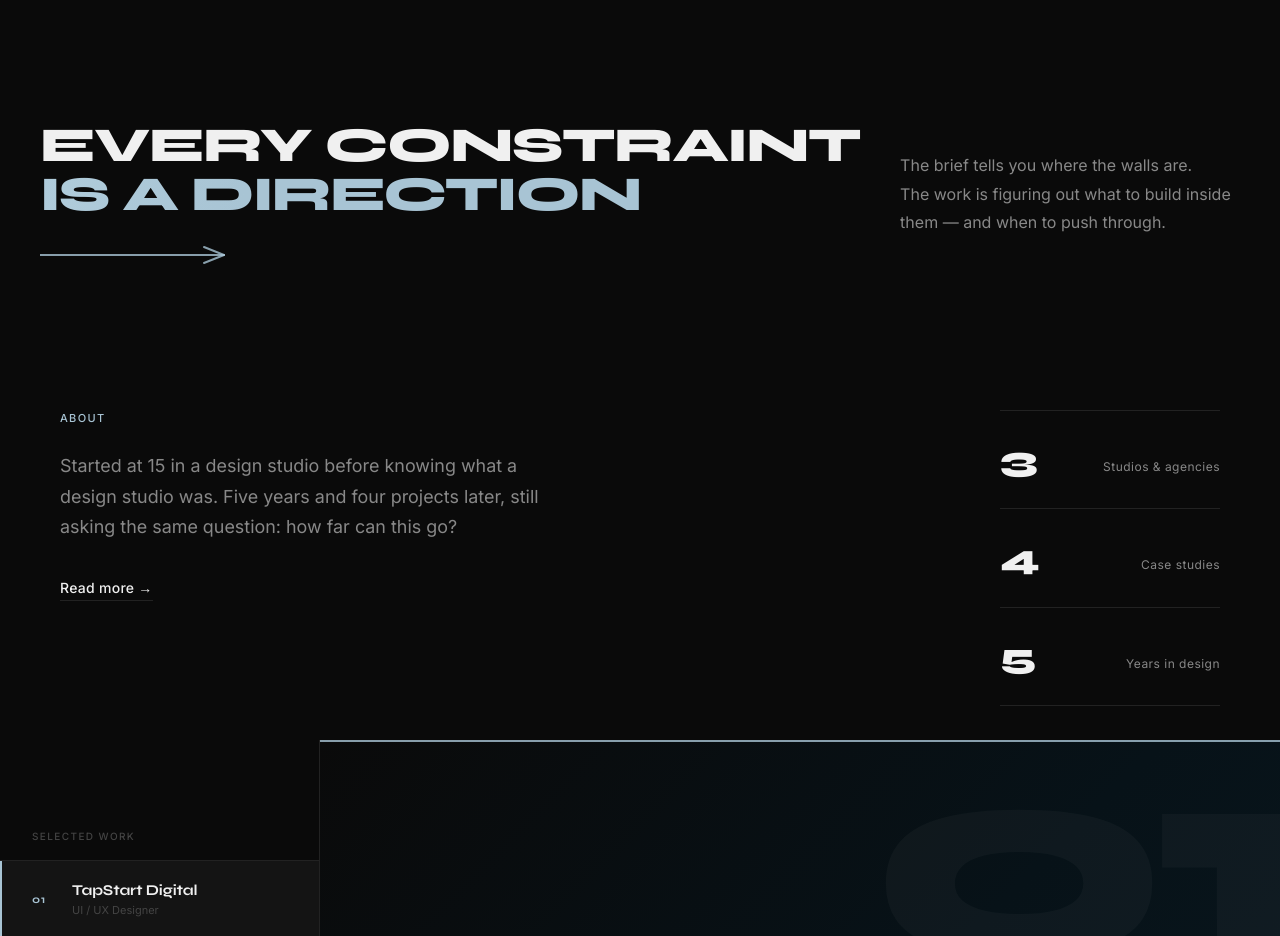
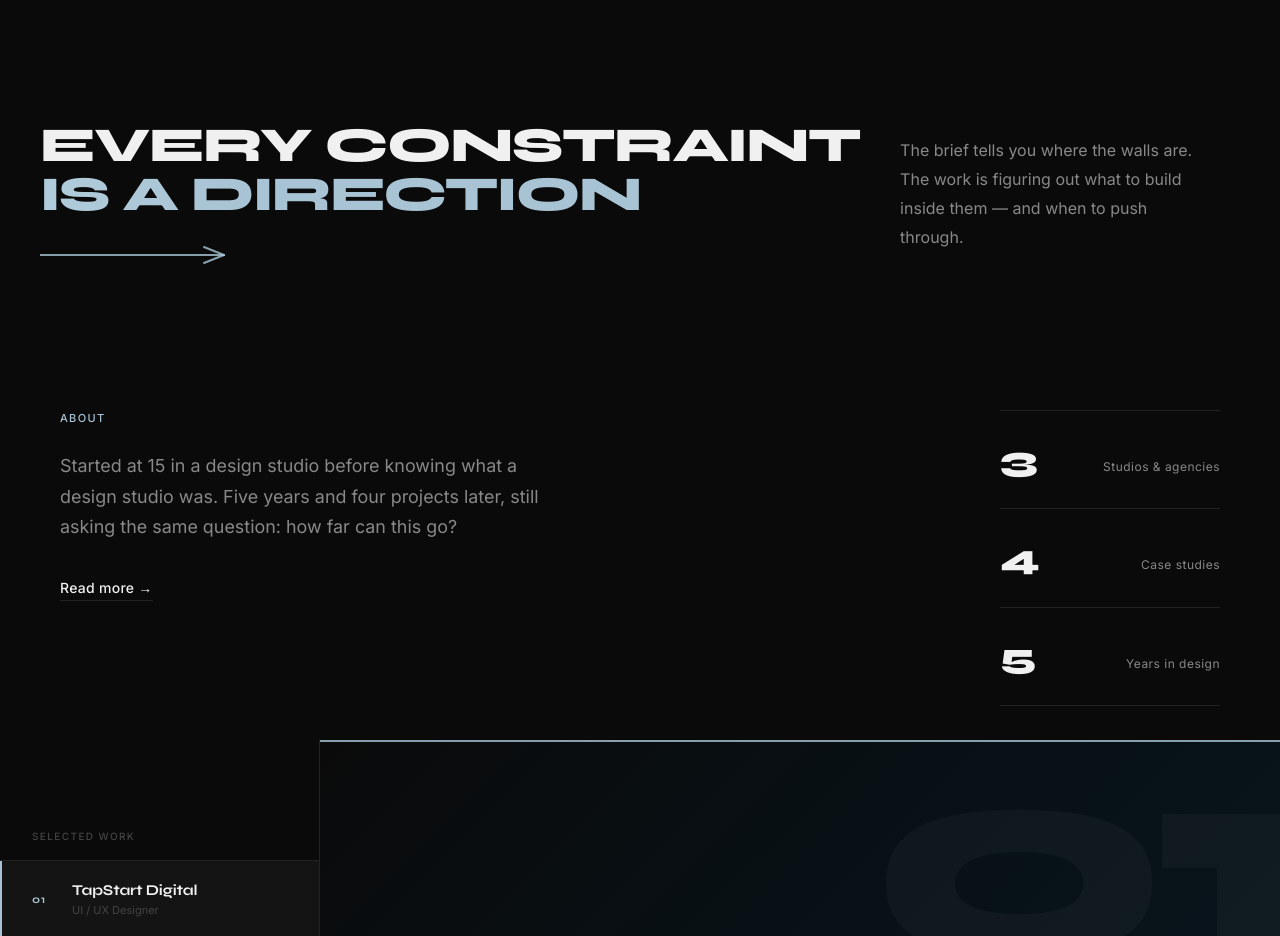
Before and after one commit to Vedaansh1/vedaansh-portfolio, a React (Vite) app: page / in a window 1280 px wide. Shown: the part 860-1796 px from the top of the page. Built offline with nearby package versions, Linux system fonts and the light colour scheme; a web font is replaced by a local one.

Commit message:
Fix philosophy section layout across all screen sizes

```diff
--- a/src/components/PhilosophyStatement.module.css
+++ b/src/components/PhilosophyStatement.module.css
@@ -21,8 +21,19 @@
   flex-shrink: 0;
 }
 
+.body {
+  font-size: 16px;
+  font-weight: 400;
+  color: var(--text-secondary);
+  line-height: 1.8;
+  max-width: 300px;
+  min-width: 240px;
+  flex-shrink: 0;
+  align-self: center;
+}
+
 .line1 {
-  font-size: clamp(40px, 6vw, 80px);
+  font-size: clamp(40px, 4.5vw, 60px);
   font-weight: 800;
   color: var(--text-primary);
   letter-spacing: -0.03em;
@@ -30,7 +41,7 @@
 }
 
 .line2 {
-  font-size: clamp(40px, 6vw, 80px);
+  font-size: clamp(40px, 4.5vw, 60px);
   font-weight: 800;
   letter-spacing: -0.03em;
   line-height: 1.0;
@@ -54,16 +65,6 @@
   height: 24px;
 }
 
-.body {
-  font-size: 16px;
-  font-weight: 400;
-  color: var(--text-secondary);
-  line-height: 1.8;
-  max-width: 340px;
-  min-width: 220px;
-  align-self: center;
-  flex-shrink: 0;
-}
 
 /* Mid-size laptops: scale heading down so both columns still fit side-by-side */
 @media (max-width: 1300px) {
```
